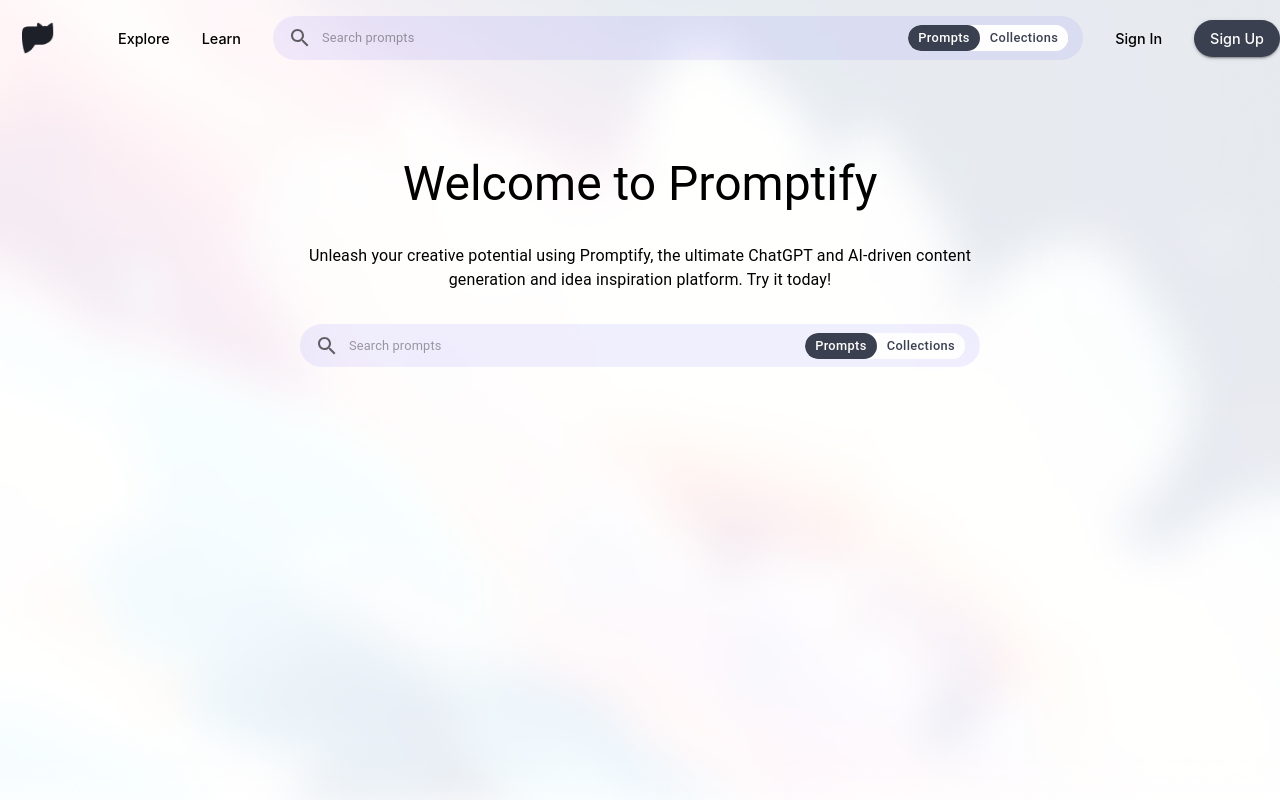
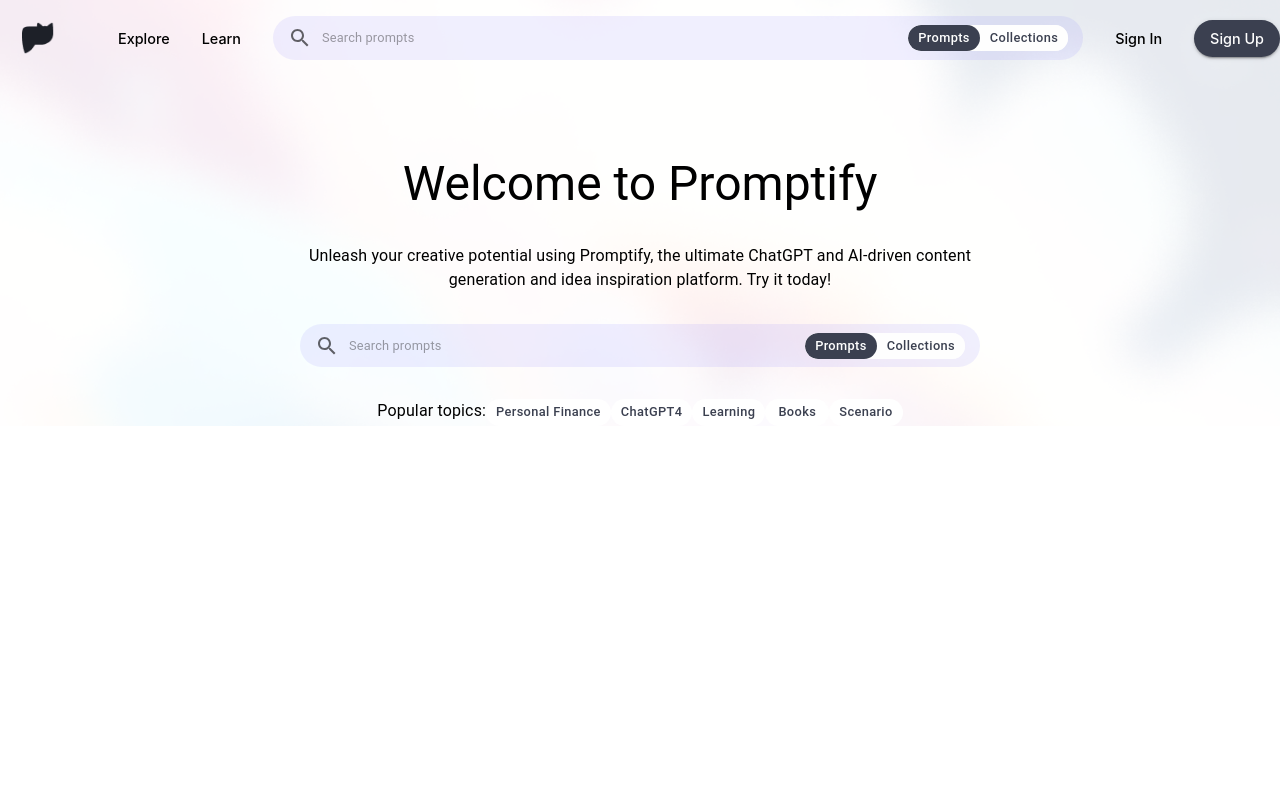
Before and after one commit to Salman-EF/promptify, a React (Create React App) app: page / in a window 1280 px wide. Built offline with nearby package versions, Linux system fonts and the light colour scheme.

Commit message:
search input topics

```diff
--- a/src/App.css
+++ b/src/App.css
@@ -1,5 +1,8 @@
 .App {
   height: 100vh;
+  background: #FFFFFF;
+}
+.bg-container {
   background-image: url(./assets/img/background.png);
   background-repeat: no-repeat;
   background-position: center;
@@ -69,3 +72,11 @@
 .land-welcome .search-input {
   margin: 2rem 0;
 }
+.land-welcome .topics button {
+  box-shadow: none;
+  background-color: #FFFFFF;
+  color: #3B4050;
+  border-radius: 999px;
+  padding: 2px 10px;
+  font-size: .8rem;
+}
--- a/src/App.tsx
+++ b/src/App.tsx
@@ -5,8 +5,10 @@
 function App() {
   return (
     <div className="App">
-      <Navbar />
-      <LandingWelcome />
+      <div className="bg-container">
+        <Navbar />
+        <LandingWelcome />
+      </div>
     </div>
   );
 }
--- a/src/components/LandingWelcome.tsx
+++ b/src/components/LandingWelcome.tsx
@@ -1,5 +1,5 @@
 import React from 'react';
-import { Typography } from '@mui/material';
+import { Button, Typography } from '@mui/material';
 import SearchInput from './SearchInput';
 
 const LandingWelcome: React.FC = () => {
@@ -12,6 +12,16 @@
          Unleash your creative potential using Promptify, the ultimate ChatGPT and AI-driven content generation and idea inspiration platform. Try it today!
       </Typography>
       <SearchInput />
+      <div className='topics'>
+         <Typography variant="body1">
+            Popular topics:
+            <Button>Personal Finance</Button>
+            <Button>ChatGPT4</Button>
+            <Button>Learning</Button>
+            <Button>Books</Button>
+            <Button>Scenario</Button>
+         </Typography>
+      </div>
     </div>
   );
 };
```
